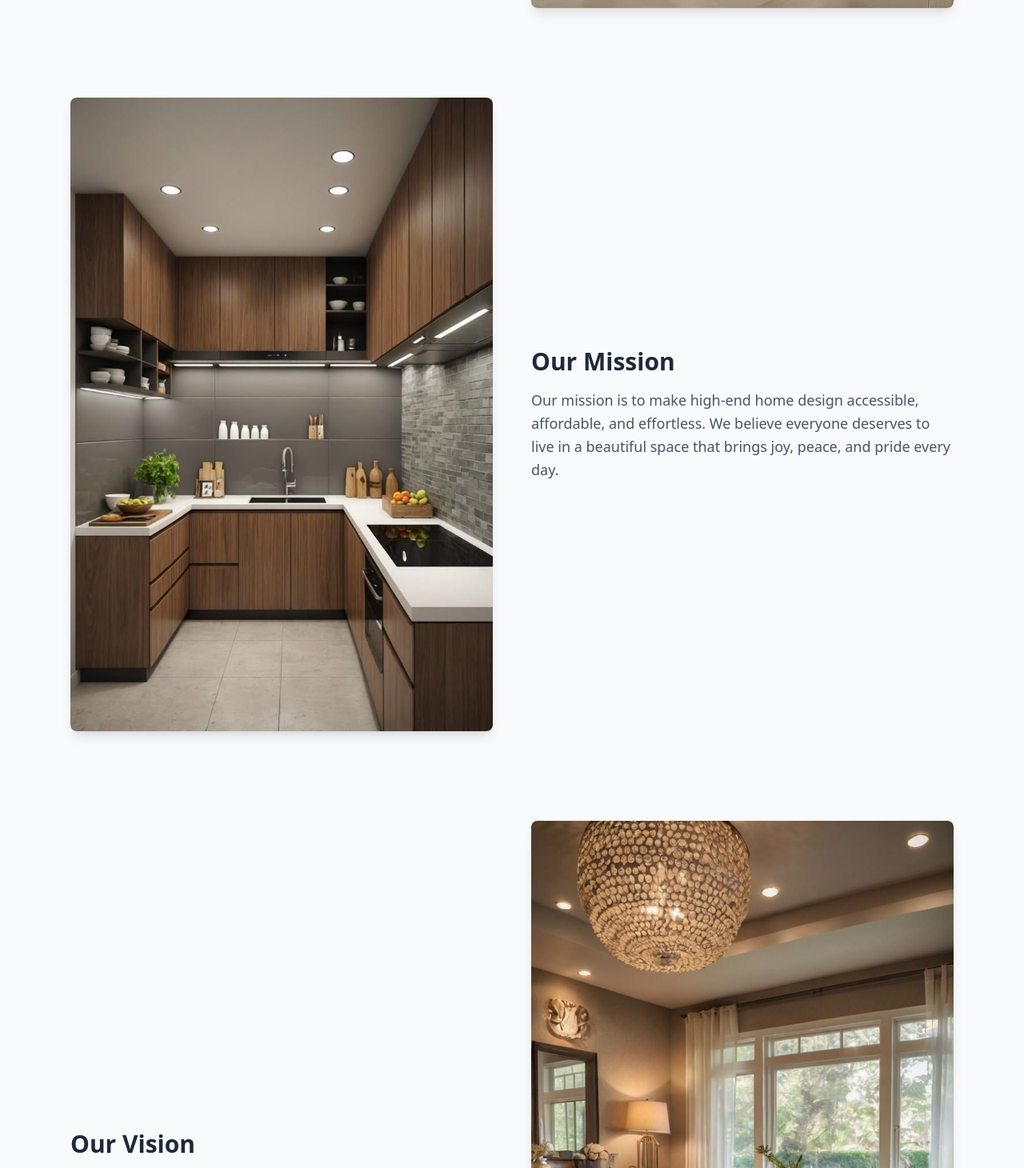
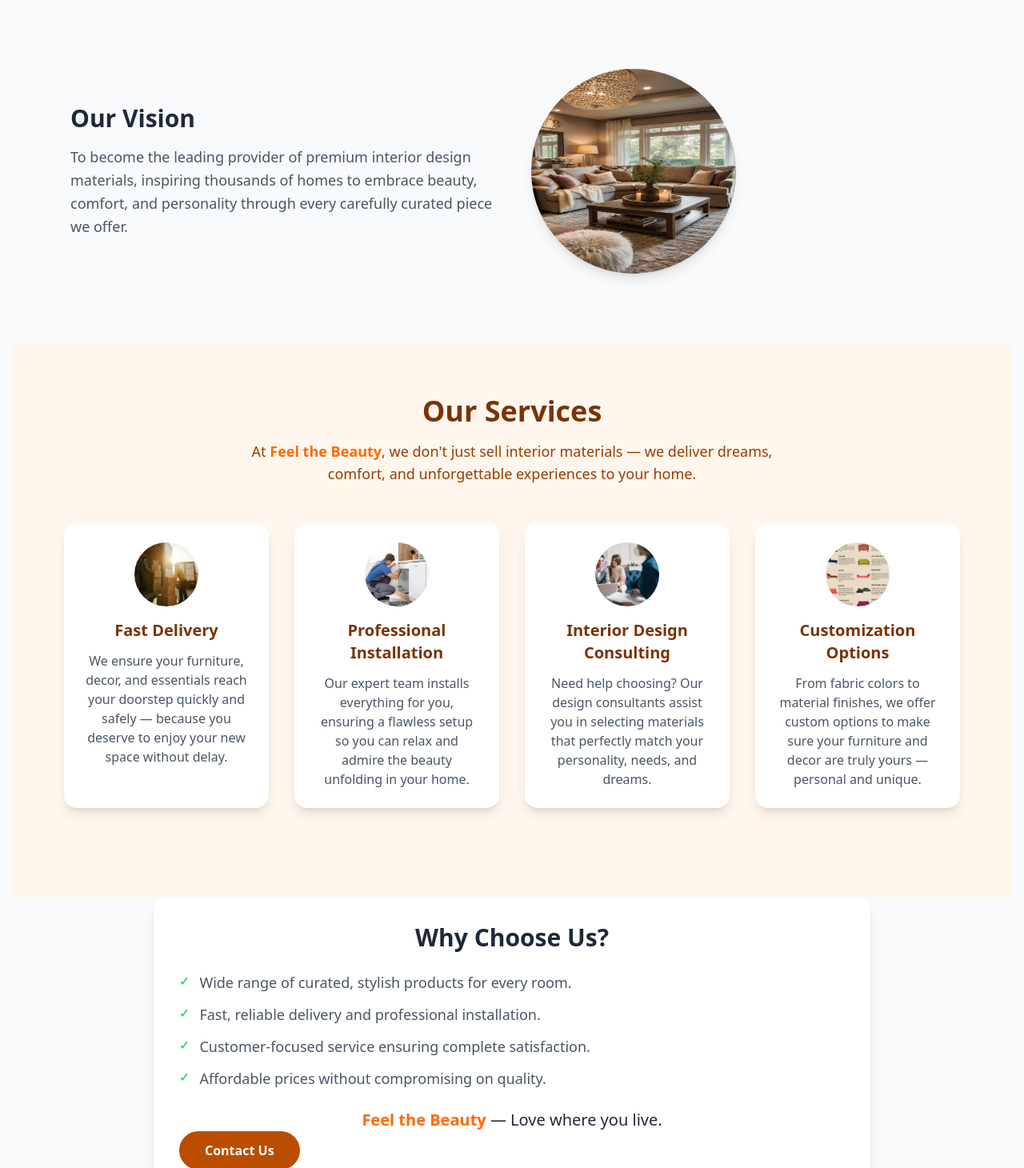
Before and after one commit to Deborah-Teta/Static-Ecommerce, a React (Vite) app in the folder interior-design-ecommerce/: page /About in a window 1280 px wide. Shown: the part 770-2230 px from the top of the page at 80% size. Built offline with nearby package versions, Linux system fonts and the light colour scheme.

Commit message:
About page updates
made some changes in the styles and the content arrangements

```diff
--- a/interior-design-ecommerce/src/pages/About.jsx
+++ b/interior-design-ecommerce/src/pages/About.jsx
@@ -27,7 +27,7 @@ const About = () => {
             <img
             src={loveitImg}
             alt="Beautiful Living Room Design"
-            className="w-full h-auto rounded-lg shadow-lg"
+            className="w-64 h-64 rounded-full shadow-lg"
             />
 
           </div>
@@ -46,7 +46,7 @@ const About = () => {
             <img
             src={missionImg}
             alt="Modern Kitchen Setup"
-            className="w-full h-auto rounded-lg shadow-lg" />
+            className="w-64 h-64 rounded-full shadow-lg" />
           </div>
         </div>
 
@@ -63,36 +63,12 @@ const About = () => {
             <img
             src={visionImg}
             alt="Cozy Home Decor"
-            className="w-full h-auto rounded-lg shadow-lg"
+            className="w-64 h-64 rounded-full shadow-lg"
             />
           </div>
         </div>
 
-        {/* Why Choose Us Section */}
-        <div className="bg-white p-8 rounded-xl shadow-lg max-w-4xl mx-auto">
-          <h3 className="text-3xl font-semibold text-gray-800 mb-6 text-center">Why Choose Us?</h3>
-          <ul className="space-y-3 mb-6">
-            <li className="flex items-start">
-              <span className="text-green-500 mr-3">✓</span>
-              <span className="text-lg text-gray-600">Wide range of curated, stylish products for every room.</span>
-            </li>
-            <li className="flex items-start">
-              <span className="text-green-500 mr-3">✓</span>
-              <span className="text-lg text-gray-600">Fast, reliable delivery and professional installation.</span>
-            </li>
-            <li className="flex items-start">
-              <span className="text-green-500 mr-3">✓</span>
-              <span className="text-lg text-gray-600">Customer-focused service ensuring complete satisfaction.</span>
-            </li>
-            <li className="flex items-start">
-              <span className="text-green-500 mr-3">✓</span>
-              <span className="text-lg text-gray-600">Affordable prices without compromising on quality.</span>
-            </li>
-          </ul>
-          <p className="text-xl text-center text-gray-800">
-            <strong className="text-orange-500">Feel the Beauty</strong> — Love where you live.
-          </p>
-        </div>
+
       </div>
 
       {/* Services Section */}
@@ -165,28 +141,39 @@ const About = () => {
               </p>
             </div>
           </div>
-
-          {/* Services CTA */}
-          <div className="max-w-2xl mx-auto text-center">
-            <h3 className="text-3xl font-bold text-amber-900 mb-6">Why Choose Feel the Beauty?</h3>
-            <ul className="space-y-2 mb-6">
-              <li className="text-lg text-amber-800">✨ Carefully curated, premium-quality products</li>
-              <li className="text-lg text-amber-800">✨ End-to-end services: from selection to installation</li>
-              <li className="text-lg text-amber-800">✨ Affordable luxury you can trust</li>
-              <li className="text-lg text-amber-800">✨ 100% Satisfaction Guarantee</li>
-            </ul>
-            <p className="text-lg text-gray-600 mb-6">
-              Start your journey towards a more beautiful, comfortable, and inspiring home with us today!
-            </p>
-            <Link
+        </div>
+      </div>
+      {/* Why Choose Us Section */}
+        <div className="bg-white p-8 rounded-xl shadow-lg max-w-4xl mx-auto">
+          <h3 className="text-3xl font-semibold text-gray-800 mb-6 text-center">Why Choose Us?</h3>
+          <ul className="space-y-3 mb-6">
+            <li className="flex items-start">
+              <span className="text-green-500 mr-3">✓</span>
+              <span className="text-lg text-gray-600">Wide range of curated, stylish products for every room.</span>
+            </li>
+            <li className="flex items-start">
+              <span className="text-green-500 mr-3">✓</span>
+              <span className="text-lg text-gray-600">Fast, reliable delivery and professional installation.</span>
+            </li>
+            <li className="flex items-start">
+              <span className="text-green-500 mr-3">✓</span>
+              <span className="text-lg text-gray-600">Customer-focused service ensuring complete satisfaction.</span>
+            </li>
+            <li className="flex items-start">
+              <span className="text-green-500 mr-3">✓</span>
+              <span className="text-lg text-gray-600">Affordable prices without compromising on quality.</span>
+            </li>
+          </ul>
+          <p className="text-xl text-center text-gray-800">
+            <strong className="text-orange-500">Feel the Beauty</strong> — Love where you live.
+          </p>
+          <Link
           to="/Contact"
           className="inline-block px-8 py-3 bg-amber-700 text-white font-semibold rounded-full no-underline hover:bg-amber-900 hover:text-white"
         >
           Contact Us
         </Link>
-          </div>
         </div>
-      </div>
     </div>
   );
 };
```
